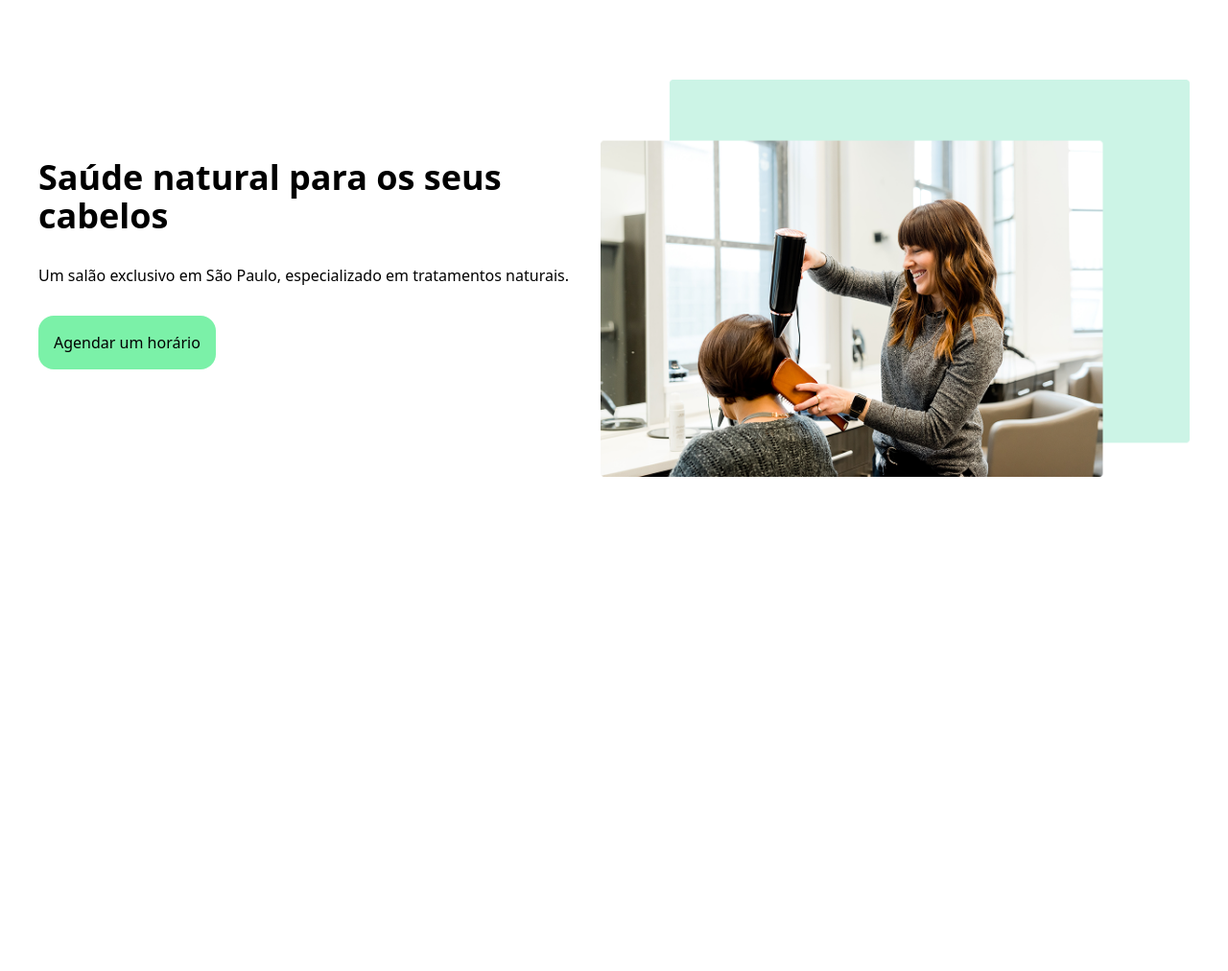
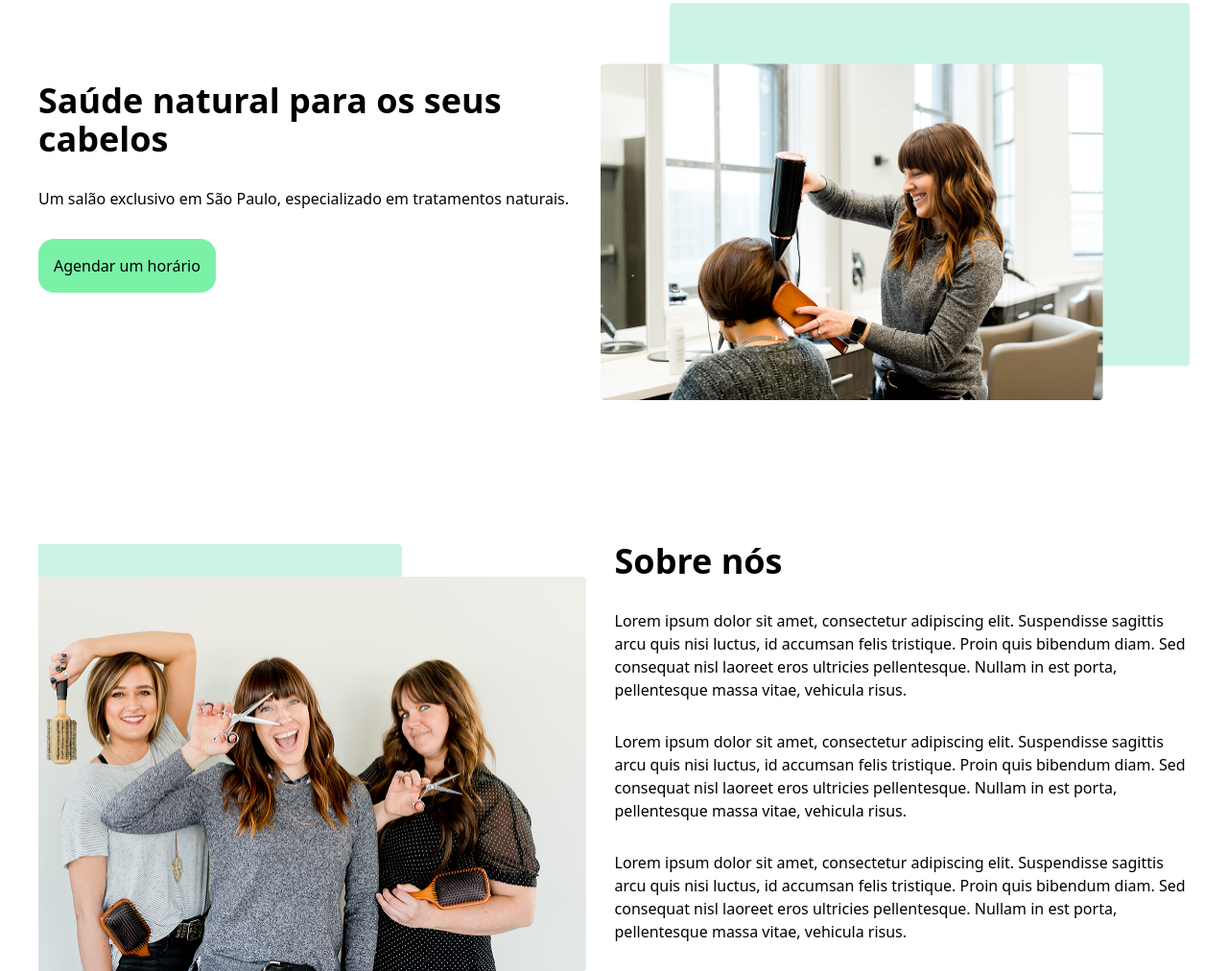
Before and after one commit to Zuhur061/thailwind22, a website: page index.html in a window 1280 px wide. Shown: the part 112-1124 px from the top of the page at 96% size. Before the commit the page ends 800 px from the top, so only its background shows below. Drawn offline with Linux system fonts and the light colour scheme.

Commit message:
secondsec

```diff
--- a/index.html
+++ b/index.html
@@ -22,7 +22,7 @@
             <img src="./imgs/Icon (1).png" alt="">
         </div>
     </header>
-    <section class="max-w-300 m-auto lg:flex justify-around items-center mt-30 ">
+    <section class="flex flex-col-reverse max-w-300 m-auto lg:flex justify-around items-center mt-10 lg:flex-row">
         <div class="flex flex-col items-start gap-[30px]">
             <h1 class="text-4xl font-black">Saúde natural para os seus cabelos</h1>
             <p>Um salão exclusivo em São Paulo, especializado em tratamentos naturais.</p>
@@ -32,5 +32,16 @@
             <img src="./imgs/Img (1).png" alt="">
         </div>
     </section>
+    <section class="max-w-300 m-auto lg:flex justify-around items-center mt-30 gap-[30px]">
+        <div class="mt-[30px]">
+            <img src="./imgs/Img (2).png" alt="">
+        </div>
+        <div class="flex flex-col w-[600px] gap-[30px]">
+            <h1 class="text-4xl font-black">Sobre nós</h1>
+            <p>Lorem ipsum dolor sit amet, consectetur adipiscing elit. Suspendisse sagittis arcu quis nisi luctus, id accumsan felis tristique. Proin quis bibendum diam. Sed consequat nisl laoreet eros ultricies pellentesque. Nullam in est porta, pellentesque massa vitae, vehicula risus. </p>
+            <p>Lorem ipsum dolor sit amet, consectetur adipiscing elit. Suspendisse sagittis arcu quis nisi luctus, id accumsan felis tristique. Proin quis bibendum diam. Sed consequat nisl laoreet eros ultricies pellentesque. Nullam in est porta, pellentesque massa vitae, vehicula risus. </p>
+            <p>Lorem ipsum dolor sit amet, consectetur adipiscing elit. Suspendisse sagittis arcu quis nisi luctus, id accumsan felis tristique. Proin quis bibendum diam. Sed consequat nisl laoreet eros ultricies pellentesque. Nullam in est porta, pellentesque massa vitae, vehicula risus. </p>
+        </div>
+    </section>
 </body>
 </html>
```
Also changed, not shown: imgs/Img (2).png (added), src/output.css.
